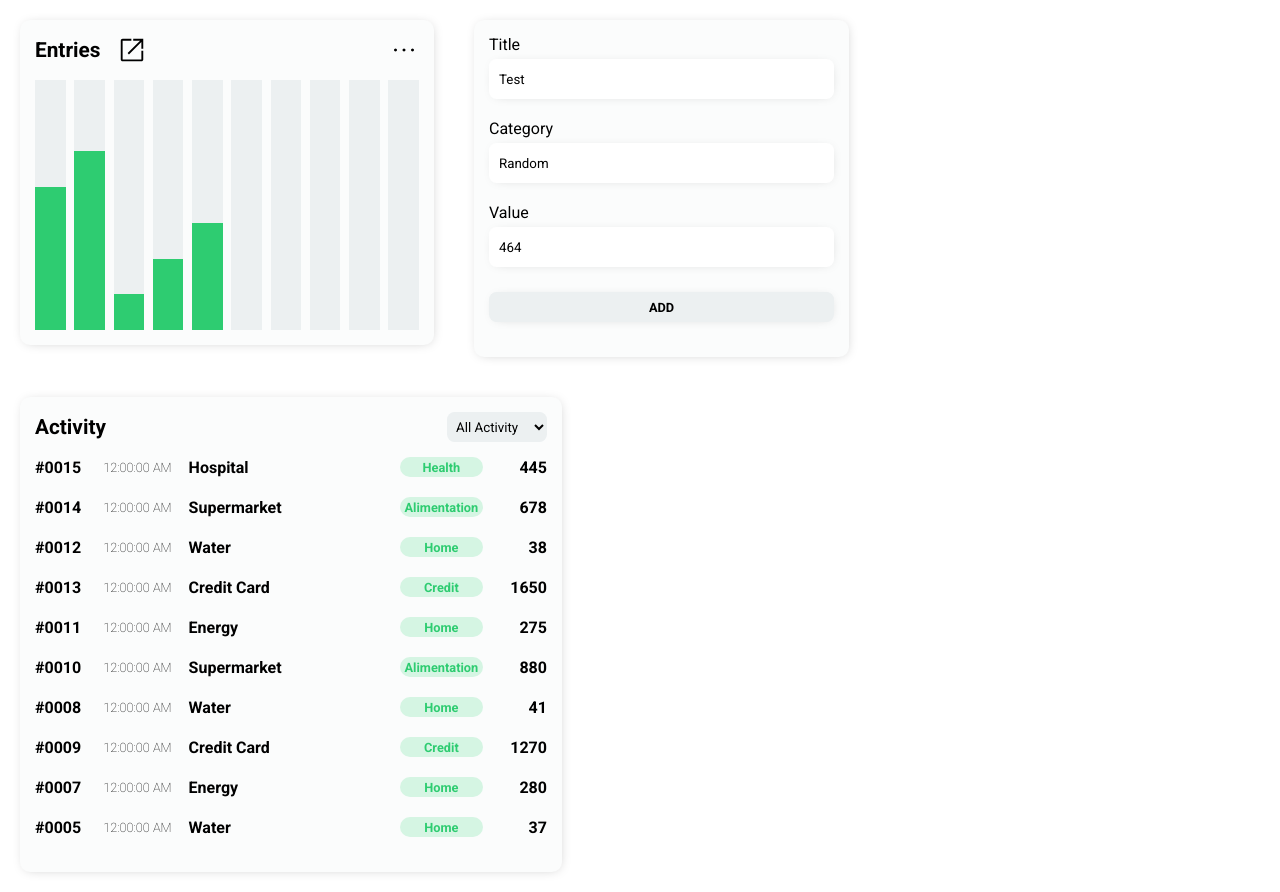
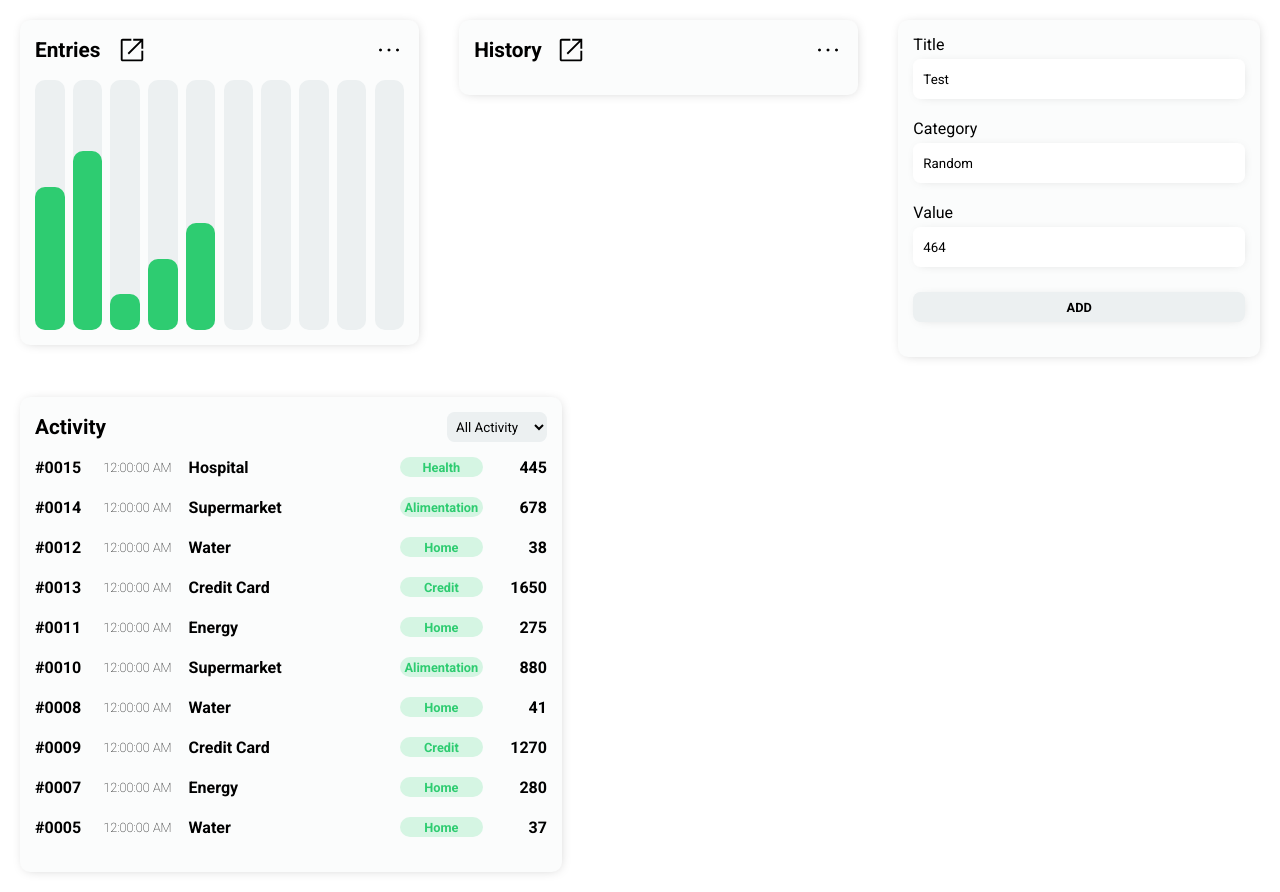
Before and after one commit to renato-art/personal-expenses-dashboard, a React app: page / in a window 1280 px wide. Built offline with nearby package versions, Linux system fonts and the light colour scheme.

Commit message:
chore: remove plotly dependencies

```diff
--- a/package.json
+++ b/package.json
@@ -40,8 +40,8 @@
     "webpack-dev-server": "^4.9.3"
   },
   "dependencies": {
-    "plotly.js-dist": "^2.13.3",
     "react": "^18.2.0",
-    "react-dom": "^18.2.0"
+    "react-dom": "^18.2.0",
+    "stream": "^0.0.2"
   }
 }
--- a/src/App.css
+++ b/src/App.css
@@ -137,66 +137,87 @@
     width: 8%;
     height: 250px;
     background-color: #ECF0F1;
+    border-radius: 10px;
 }
 
 .total-registries-histogram-bar-first {
     height: var(--first-fill);
     background-color: #2ECC71;
     margin-top: auto;
+    border-radius: 10px;
 }
 
 .total-registries-histogram-bar-second {
     height: var(--second-fill);
     background-color: #2ECC71;
     margin-top: auto;
+    border-radius: 10px;
 }
 
 .total-registries-histogram-bar-third {
     height: var(--third-fill);
     background-color: #2ECC71;
     margin-top: auto;
+    border-radius: 10px;
 }
 
 .total-registries-histogram-bar-fourth {
     height: var(--fourth-fill);
     background-color: #2ECC71;
     margin-top: auto;
+    border-radius: 10px;
 }
 
 .total-registries-histogram-bar-fifth {
     height: var(--fifth-fill);
     background-color: #2ECC71;
     margin-top: auto;
+    border-radius: 10px;
 }
 
 .total-registries-histogram-bar-sixth {
     height: var(--sixth-fill);
     background-color: #2ECC71;
     margin-top: auto;
+    border-radius: 10px;
 }
 
 .total-registries-histogram-bar-seventh {
     height: var(--seventh-fill);
     background-color: #2ECC71;
     margin-top: auto;
+    border-radius: 10px;
 }
 
 .total-registries-histogram-bar-eigth {
     height: var(--eigth-fill);
     background-color: #2ECC71;
     margin-top: auto;
+    border-radius: 10px;
 }
 
 .total-registries-histogram-bar-ninth {
     height: var(--ninth-fill);
     background-color: #2ECC71;
     margin-top: auto;
+    border-radius: 10px;
 }
 
 .total-registries-histogram-bar-tenth {
     height: var(--tenth-fill);
     background-color: #2ECC71;
     margin-top: auto;
+    border-radius: 10px;
+}
+
+.registry-history-line-graph-container {
+    margin: 20px;
+    padding: 15px;
+    width: 30vw;
+    height: 100%;
+    background-color: #FBFCFC;
+    border-radius: 10px;
+    box-shadow: 1px 1px 12px -4px rgba(0, 0, 0, 0.25);
 }
 
 .newEntry-form-container {
--- a/src/App.tsx
+++ b/src/App.tsx
@@ -2,6 +2,7 @@ import React, { Component, FormEvent } from "react"
 import { RegistryContext, entries, Entry } from "./hooks/registry"
 import { Activity } from "./components/dashboard-components/activity"
 import { NewEntryForm } from "./components/utils/newEntry"
+import { Histogram } from "./components/dashboard-components/histogram"
 
 import "./App.css"
 import openInNew from "./assets/icons/open_in_new.svg"
@@ -12,7 +13,7 @@ class App extends Component<{}, { entries: Entry[], setEntries: () => void, setN
   setNewEntry: (event: FormEvent<HTMLInputElement>) => void
   root = document.documentElement
 
-  constructor(props) {
+  constructor (props) {
     super(props)
 
     this.setEntries = () => {
@@ -95,50 +96,16 @@ const Content = ({ entries }) => {
   return (
     <div className="content-container">
       <div className="first-level-container">
-        <section className="total-registries-histogram-container">
+        <Histogram />
+        <section className="registry-history-line-graph-container">
           <header className="activity-header">
             <div className="total-registries-histogram-header-title-and-open-view">
-              <h2 className="activity-header-title"><b>Entries</b></h2>
+              <h2 className="activity-header-title"><b>History</b></h2>
               <img className="total-registries-histogram-header-open-view" src={openInNew} />
             </div>
             <img className="total-registries-histogram-header-more-view" src={moreH} />
           </header>
-          <RegistryContext.Consumer>
-            {({ entries }) => (
-              <div className="total-registries-histogram-body">
-                <div className="total-registries-histogram-bar">
-                  <div className="total-registries-histogram-bar-first" />
-                </div>
-                <div className="total-registries-histogram-bar">
-                  <div className="total-registries-histogram-bar-second" />
-                </div>
-                <div className="total-registries-histogram-bar">
-                  <div className="total-registries-histogram-bar-third" />
-                </div>
-                <div className="total-registries-histogram-bar">
-                  <div className="total-registries-histogram-bar-fourth" />
-                </div>
-                <div className="total-registries-histogram-bar">
-                  <div className="total-registries-histogram-bar-fifth" />
-                </div>
-                <div className="total-registries-histogram-bar">
-                  <div className="total-registries-histogram-bar-sixth" />
-                </div>
-                <div className="total-registries-histogram-bar">
-                  <div className="total-registries-histogram-bar-seventh" />
-                </div>
-                <div className="total-registries-histogram-bar">
-                  <div className="total-registries-histogram-bar-eigth" />
-                </div>
-                <div className="total-registries-histogram-bar">
-                  <div className="total-registries-histogram-bar-ninth" />
-                </div>
-                <div className="total-registries-histogram-bar">
-                  <div className="total-registries-histogram-bar-tenth" />
-                </div>
-              </div>
-            )}
-          </RegistryContext.Consumer>
+          <div id="graph_anchor"></div>
         </section>
         <NewEntryForm />
       </div>
--- /dev/null
+++ b/src/components/dashboard-components/histogram/index.tsx
@@ -0,0 +1,57 @@
+import React, { Component } from "react"
+import { RegistryContext } from "../../../hooks/registry"
+
+import openInNew from "../../../assets/icons/open_in_new.svg"
+import moreH from "../../../assets/icons/more_h.svg"
+
+export class Histogram extends Component {
+  render() {
+    return (
+      <section className="total-registries-histogram-container">
+        <header className="activity-header">
+          <div className="total-registries-histogram-header-title-and-open-view">
+            <h2 className="activity-header-title"><b>Entries</b></h2>
+            <img className="total-registries-histogram-header-open-view" src={openInNew} />
+          </div>
+          <img className="total-registries-histogram-header-more-view" src={moreH} />
+        </header>
+        <RegistryContext.Consumer>
+          {({ entries }) => (
+            <div className="total-registries-histogram-body">
+              <div className="total-registries-histogram-bar">
+                <div className="total-registries-histogram-bar-first" />
+              </div>
+              <div className="total-registries-histogram-bar">
+                <div className="total-registries-histogram-bar-second" />
+              </div>
+              <div className="total-registries-histogram-bar">
+                <div className="total-registries-histogram-bar-third" />
+              </div>
+              <div className="total-registries-histogram-bar">
+                <div className="total-registries-histogram-bar-fourth" />
+              </div>
+              <div className="total-registries-histogram-bar">
+                <div className="total-registries-histogram-bar-fifth" />
+              </div>
+              <div className="total-registries-histogram-bar">
+                <div className="total-registries-histogram-bar-sixth" />
+              </div>
+              <div className="total-registries-histogram-bar">
+                <div className="total-registries-histogram-bar-seventh" />
+              </div>
+              <div className="total-registries-histogram-bar">
+                <div className="total-registries-histogram-bar-eigth" />
+              </div>
+              <div className="total-registries-histogram-bar">
+                <div className="total-registries-histogram-bar-ninth" />
+              </div>
+              <div className="total-registries-histogram-bar">
+                <div className="total-registries-histogram-bar-tenth" />
+              </div>
+            </div>
+          )}
+        </RegistryContext.Consumer>
+      </section>
+    )
+  }
+}
--- a/webpack.config.ts
+++ b/webpack.config.ts
@@ -49,11 +49,7 @@ const config: Configuration = {
             },
           },
         ],
-      },
-      {
-        test: /\.js$/,
-        loader: 'ify-loader'
-      },
+      }
     ],
   },
   plugins: [
```
Also changed, not shown: tsconfig.json (+5 -2 lines), 1 other file (tests, documents, lock files or other folders).
